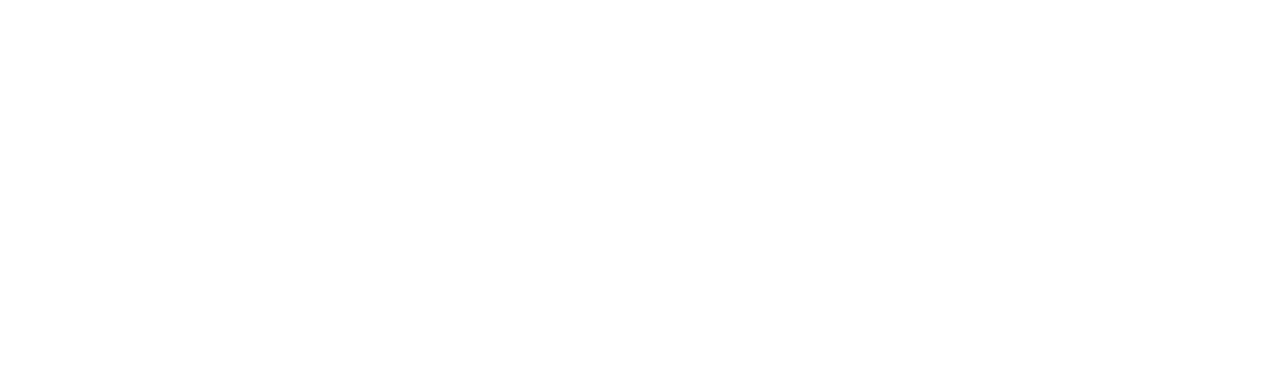
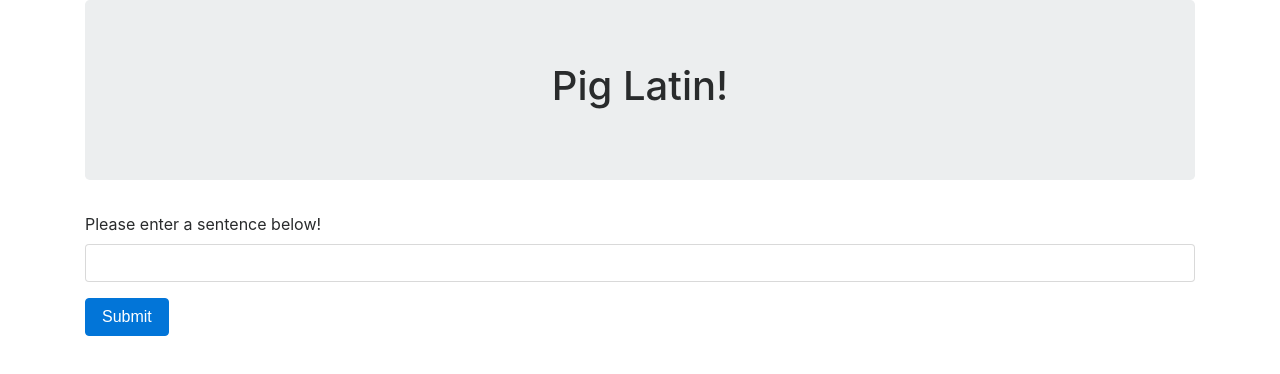
Before and after one commit to eyesicedover/pig-latin, a plain HTML site: page index.html in a window 1280 px wide. Drawn offline with Linux system fonts and the light colour scheme.

Commit message:
add basic html, form, and button

```diff
--- a/index.html
+++ b/index.html
@@ -1,10 +1,24 @@
 <!DOCTYPE html>
 <html>
   <head>
-    <link href=""
+    <link href="css/bootstrap.css" rel="stylesheet" type="text/css">
+    <link href="css/styles.css" rel="stylesheet" type="text/css">
+    <script src="js/jquery-3.2.1.js"></script>
+    <script src="js/scripts.js"></script>
     <title></title>
   </head>
   <body>
-
+    <div class="container">
+      <div class="jumbotron text-center">
+        <h1>Pig Latin!</h1>
+      </div>
+      <form id="pigForm">
+        <div class="form-group">
+          <label for="sentence">Please enter a sentence below!</label>
+          <input id="sentence" class="form-control" type="text">
+        </div>
+        <button type="submit" class="btn btn-primary">Submit</button>
+      </form>
+    </div>
   </body>
 </html>
```
